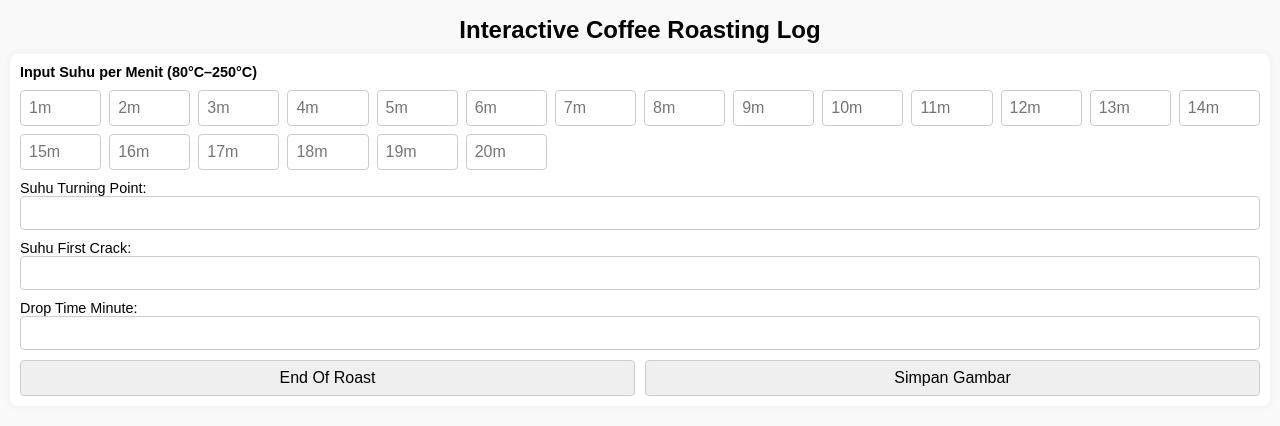
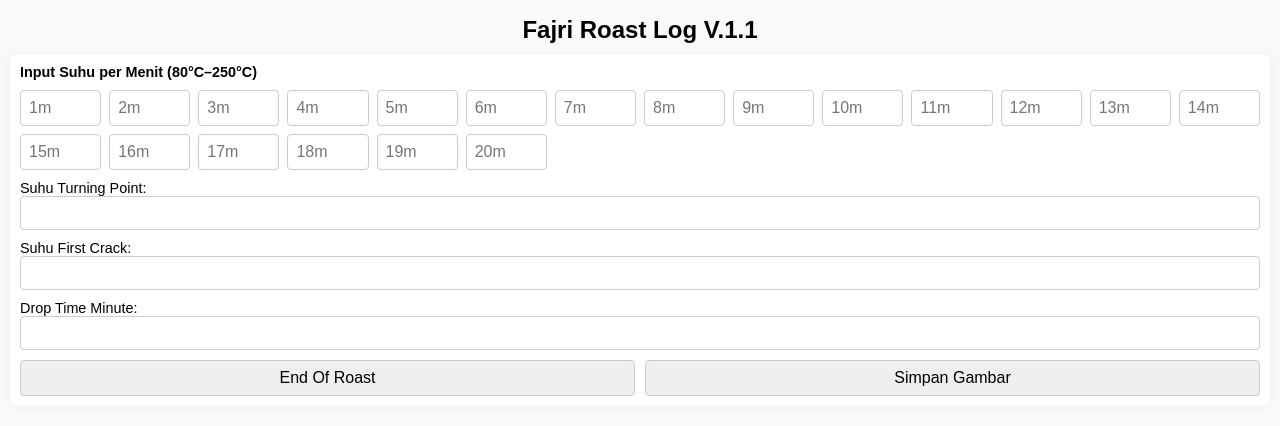
Before and after one commit to recklesskerplunk-gif/FajriRoastLog, a plain HTML site: page index.html in a window 1280 px wide. Shown: the top 426 px of the page. Drawn offline with Linux system fonts and the light colour scheme.

Commit message:
Update index.html

```diff
--- a/index.html
+++ b/index.html
@@ -4,7 +4,7 @@
 <head>
   <meta charset="UTF-8">
   <meta name="viewport" content="width=device-width, initial-scale=1.0">
-  <title>Interactive Coffee Roasting Log</title>
+  <title>Fajri Roast Log V.1.1</title>
   <style>
     body {
       font-family: Arial, sans-serif;
@@ -64,7 +64,7 @@
   </style>
 </head>
 <body>
-  <h1>Interactive Coffee Roasting Log</h1>
+  <h1>Fajri Roast Log V.1.1</h1>
 
   <form id="roastForm">
     <label><strong>Input Suhu per Menit (80°C–250°C)</strong></label>
```
